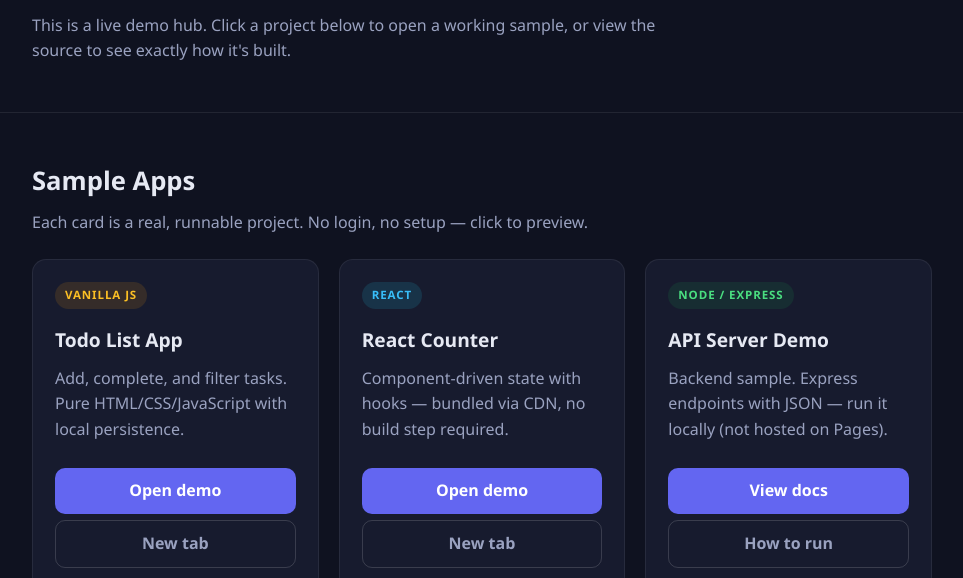
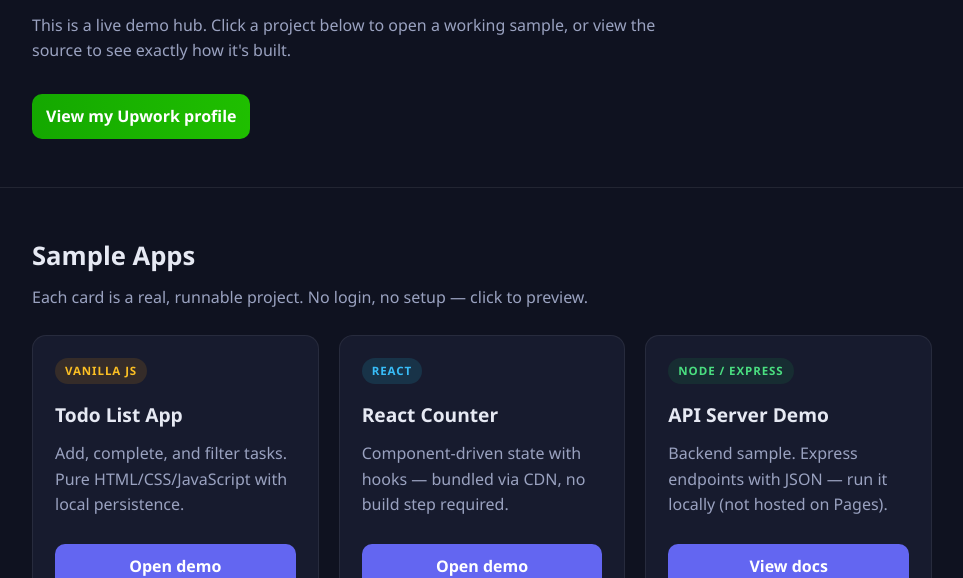
Before and after one commit to nkabeinvestment/nkabedevos, a plain HTML site: page index.html in a window 1280 px wide. Shown: the part 222-800 px from the top of the page, without its empty margins (158-1121 px from the left). Drawn offline with Linux system fonts and the light colour scheme.

Commit message:
Add Upwork profile CTA button to hero

```diff
--- a/assets/style.css
+++ b/assets/style.css
@@ -93,6 +93,13 @@ h2 { font-size: 1.6rem; margin: 0 0 8px; }
 }
 .btn:hover { filter: brightness(1.1); }
 .btn.ghost { background: transparent; color: var(--muted); border: 1px solid rgba(255,255,255,.15); }
+.hero-cta { margin-top: 24px; }
+.btn.upwork {
+  background: linear-gradient(90deg, #14a800, #1fbf00);
+  color: #fff;
+  font-weight: 700;
+}
+.btn.upwork:hover { filter: brightness(1.08); }
 
 .chips { display: flex; flex-wrap: wrap; gap: 10px; }
 .chip {
--- a/index.html
+++ b/index.html
@@ -16,6 +16,9 @@
       <p class="sub">
         This is a live demo hub. Click a project below to open a working sample, or view the source to see exactly how it's built.
       </p>
+      <div class="hero-cta">
+        <a class="btn upwork" href="https://www.upwork.com/freelancers/~0149584d3b0d9cbeb1" target="_blank" rel="noopener">View my Upwork profile</a>
+      </div>
     </div>
   </header>
 
```
